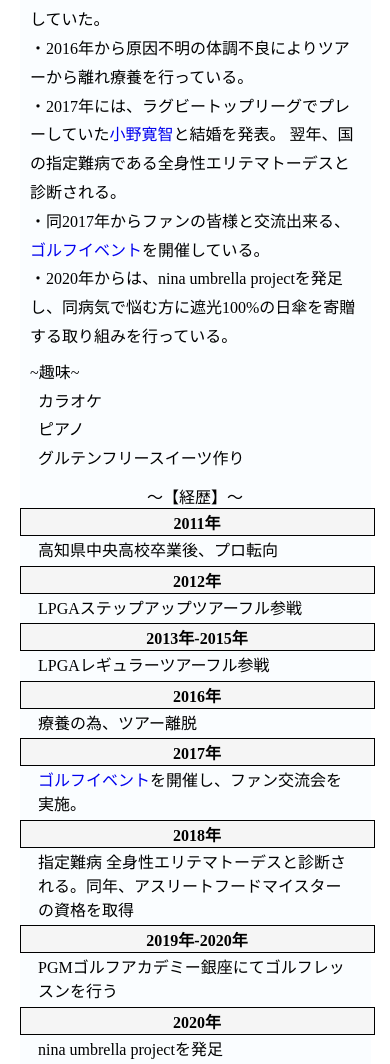
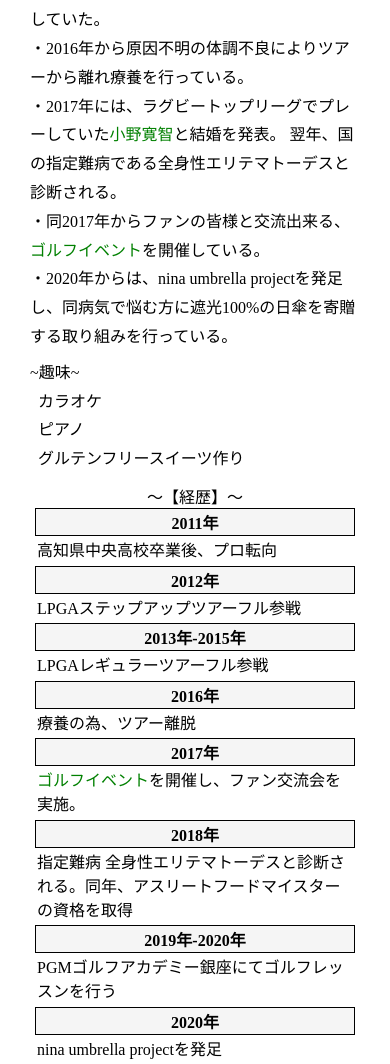
Before and after one commit to herorugby/first_saki_okamura_website, a plain HTML site: page profile.html in a window 390 px wide. Shown: the part 649-1713 px from the top of the page. Drawn offline with nearby package versions, Linux system fonts and the light colour scheme.

Commit message:
new css codes

```diff
--- a/stylesheets/coach.css
+++ b/stylesheets/coach.css
@@ -9,7 +9,6 @@
 /* css less than 559px ~mobile.ver~ */
 .wrap-main {
   margin: 1% 5% 2%;
-  background-color: #fafdff;
   font-family: "Noto Serif JP", serif;
 }
 
--- a/stylesheets/common.css
+++ b/stylesheets/common.css
@@ -19,6 +19,7 @@ li {
 
 a {
   text-decoration: none;
+  color: #008000;
 }
 
 a:visited {
--- a/stylesheets/gallery.css
+++ b/stylesheets/gallery.css
@@ -9,7 +9,6 @@
 /* css less than 559px ~mobile.ver~ */
 .wrap-main {
   margin: 1% 5% 2%;
-  background-color: #fafdff;
   font-family: "Noto Serif JP", serif;
 }
 
--- a/stylesheets/profile.css
+++ b/stylesheets/profile.css
@@ -9,7 +9,6 @@
 /* css less than 559px ~mobile.ver~ */
 .wrap-main {
   margin: 1% 5% 2%;
-  background-color: #fafdff;
   font-family: "Noto Serif JP", serif;
 }
 
@@ -68,22 +67,24 @@ img {
 }
 
 @media only screen and (max-width: 559px) {
+  tr {
+    width: 100%;
+    display: block;
+    margin-bottom: 1%;
+  }
+
   th {
     display: block;
-    width: 100%;
+    width: 90%;
+    margin: 0 auto;
     background-color: #f5f5f5;
     border: 1px solid;
-  }
-
-  tr {
-    display: block;
-    margin-bottom: 1%;
   }
 
   td {
     display: block;
     width: 90%;
-    margin: 0 5%;
+    margin: 0 auto;
     border: none;
   }
 }
```
